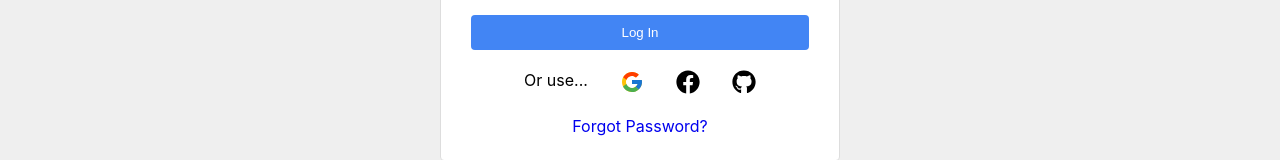
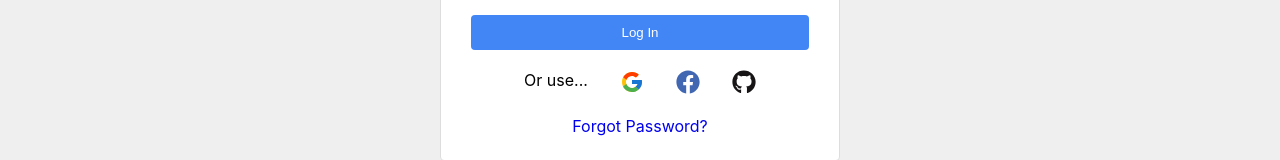
Before and after one commit to tarcea/bookmark-auth, a React (Create React App) app: page /login in a window 1280 px wide. Shown: the part 447-607 px from the top of the page. Built offline with nearby package versions, Linux system fonts and the light colour scheme; no server answers.

Commit message:
changed colors for thirdparty icons

```diff
--- a/src/components/authentication/ThirdParty.js
+++ b/src/components/authentication/ThirdParty.js
@@ -43,10 +43,10 @@ const ThirdParty = ({ setError }) => {
             <FcGoogle />
           </div>
           <div onClick={handleFacebookAuth}>
-            <FaFacebook />
+            <FaFacebook style={{ color: '#4267B2' }} />
           </div>
           <div onClick={handleGithubAuth}>
-            <FaGithub />
+            <FaGithub style={{ color: '#171515' }} />
           </div>
         </div>
       </div>
```
